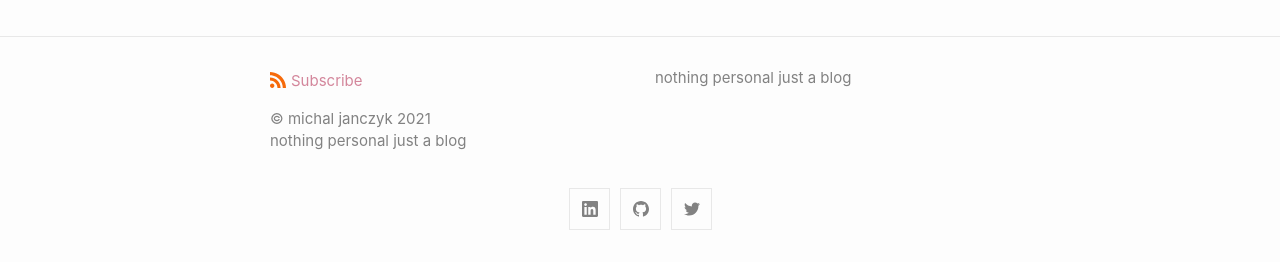
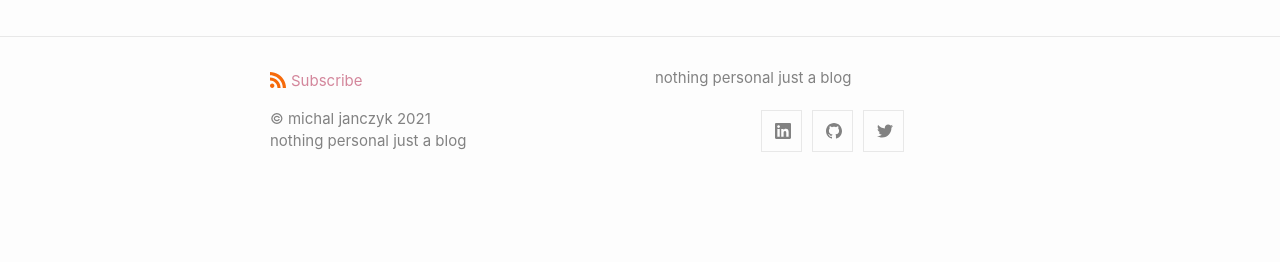
Before and after one commit to michal0janczyk/michaljanczyk.github.io, a Jekyll site: the page built from index.html, in a window 1280 px wide. Shown: the part 1953-2215 px from the top of the page. Built offline with Jekyll 4.4.1, drawn with Linux system fonts in a browser that asks for light colours; the list of posts is cut into pages by our own code; after the commit the page ends 2170 px from its top, so only the background shows below that.

Commit message:
Update footer.html

```diff
--- a/_includes/footer.html
+++ b/_includes/footer.html
@@ -27,11 +27,12 @@
       </div>
       <div class="footer-col">
         <p>{{ site.description | escape }}</p>
+        <p>{%- include social.html -%}</p>
       </div>
     </div>
 
     <div class="social-links">
-      {%- include social.html -%}
+      <!-- {%- include social.html -%} -->
     </div>
 
   </div>
```
